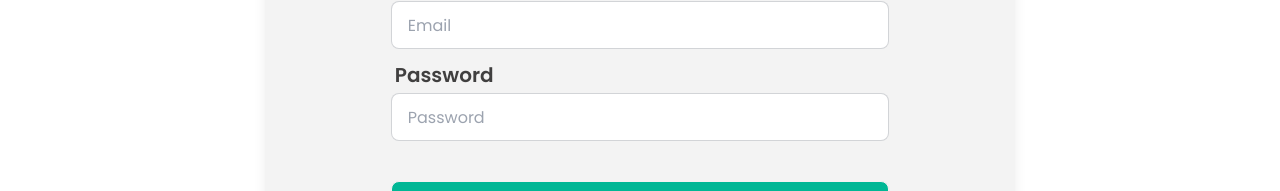
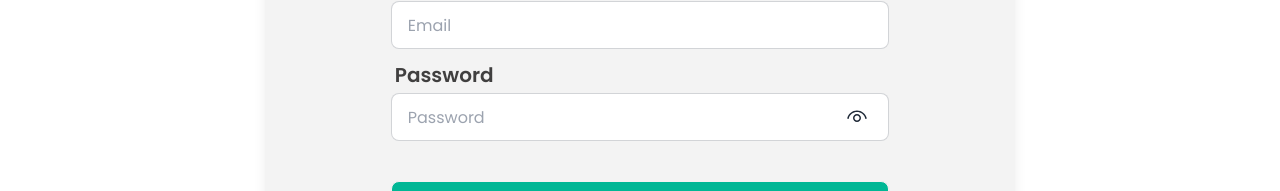
Before and after one commit to SaifullahKabirRana/LuxeHaven, a React (Vite) app: page /register in a window 1280 px wide. Shown: the part 500-691 px from the top of the page. Built offline with nearby package versions, Linux system fonts and the light colour scheme; no server answers; a web font is replaced by a local one.

Commit message:
Implement show and hide passwords on the registration page and login page

```diff
--- a/src/components/Login.jsx
+++ b/src/components/Login.jsx
@@ -4,10 +4,13 @@ import { useContext, useState } from "react";
 import { AuthContext } from "../providers/AuthProvider";
 import { toast, ToastContainer } from "react-toastify";
 import 'react-toastify/dist/ReactToastify.css';
+import { VscEye } from "react-icons/vsc";
+import { VscEyeClosed } from "react-icons/vsc";
 
 const Login = () => {
     const { signIn } = useContext(AuthContext);
     const [loginError, setLoginError] = useState('');
+    const [showPassword, setShowPassword] = useState(false);
     const location = useLocation();
     const navigate = useNavigate();
 
@@ -49,7 +52,12 @@ const Login = () => {
                                 <label className="label">
                                     <span className="label-text text-[#403F3F] font-semibold text-[16px] md:text-[20px]">Password</span>
                                 </label>
-                                <input type="password" name="password" placeholder="Password" className="input input-bordered" required />
+                                <div className="flex relative">
+                                <input
+                                    type={showPassword ? "text" : "password"}
+                                    name="password" placeholder="Password" className="w-full input input-bordered " required/>
+                                    <span className="absolute right-5 top-3 text-xl md:text-2xl " onClick={() => setShowPassword(!showPassword)}>{showPassword ? <VscEyeClosed /> : <VscEye />}</span>
+                                </div>
 
                             </div>
                             <div className="ml-2">
--- a/src/components/Register.jsx
+++ b/src/components/Register.jsx
@@ -5,10 +5,13 @@ import { AuthContext } from "../providers/AuthProvider";
 import { toast, ToastContainer } from "react-toastify";
 import 'react-toastify/dist/ReactToastify.css';
 import { getAuth, updateProfile } from "firebase/auth";
+import { VscEye } from "react-icons/vsc";
+import { VscEyeClosed } from "react-icons/vsc";
 
 const Register = () => {
     const { createUser, logOut } = useContext(AuthContext);
     const [registerError, setRegisterError] = useState("");
+    const [showPassword, setShowPassword] = useState(false);
     const navigate = useNavigate();
     const auth = getAuth();
 
@@ -70,7 +73,7 @@ const Register = () => {
                                 <label className="label">
                                     <span className="label-text text-[#403F3F] font-semibold text-[16px] md:text-[20px]">Photo URL</span>
                                 </label>
-                                <input type="text" name="photo" placeholder="Photo URL" className="input input-bordered "  />
+                                <input type="text" name="photo" placeholder="Photo URL" className="input input-bordered " />
                             </div>
                             <div className="form-control">
                                 <label className="label">
@@ -82,7 +85,12 @@ const Register = () => {
                                 <label className="label">
                                     <span className="label-text text-[#403F3F] font-semibold text-[16px] md:text-[20px]">Password</span>
                                 </label>
-                                <input type="password" name="password" placeholder="Password" className="input input-bordered " required />
+                                <div className="flex relative">
+                                <input
+                                    type={showPassword ? "text" : "password"}
+                                    name="password" placeholder="Password" className="w-full input input-bordered " required/>
+                                    <span className="absolute right-5 top-3 text-xl md:text-2xl " onClick={() => setShowPassword(!showPassword)}>{showPassword ? <VscEyeClosed /> : <VscEye />}</span>
+                                </div>
 
                             </div>
                             <div className="ml-2">
```
